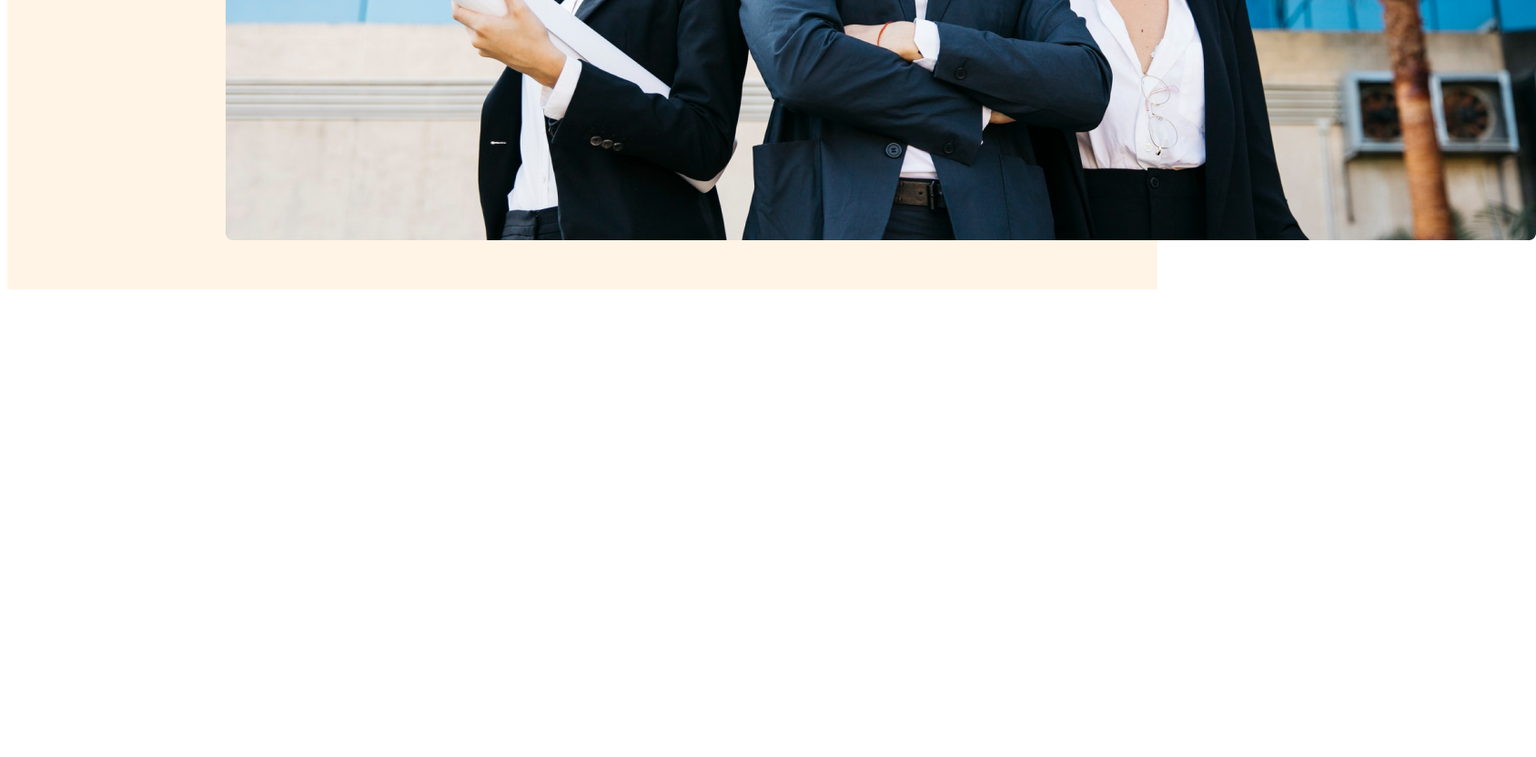
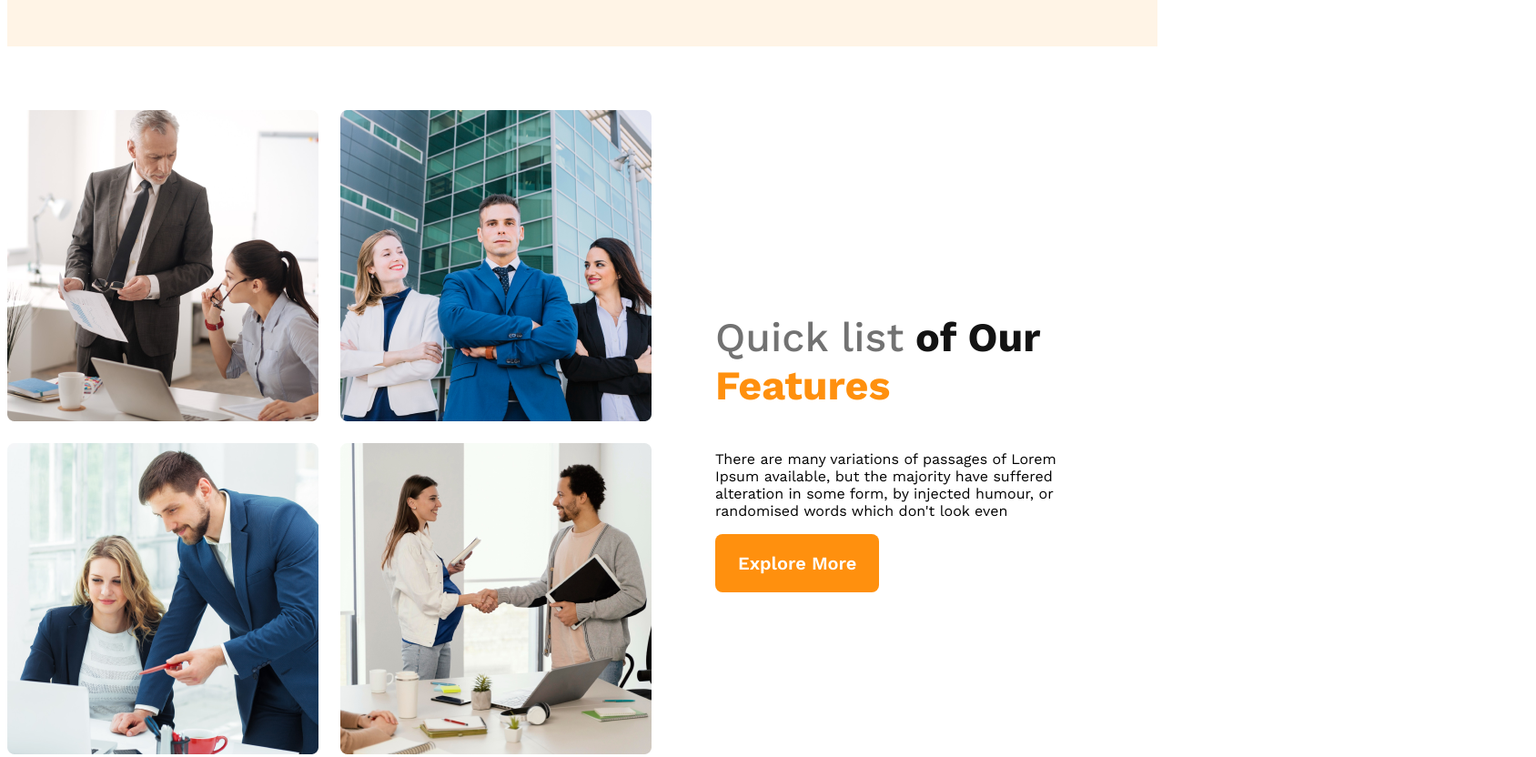
Before and after one commit to fahid123ff/g3-architects-website, a plain HTML site: page index.html in a window 1280 px wide. Shown: the part 960-1792 px from the top of the page at 91% size, 1688 px wide, since content can reach past the window. Before the commit the page ends 1286 px from the top, so only its background shows below. Drawn offline with nearby package versions, Linux system fonts and the light colour scheme.

Commit message:
feature contant added

```diff
--- a/index.html
+++ b/index.html
@@ -7,6 +7,7 @@
     <link rel="stylesheet" href="style/g3-arthitects.css">
 </head>
 <body>
+    <!-- start header -->
     <header>
         <nav>
             <h3 class="nav-title">G3 Architects</h3>
@@ -26,8 +27,22 @@
           <img src="images/banner.png" alt="">
         </div>
     </header>
+    <!-- header end -->
     <main>
-
+        <!-- team section start -->
+        <section class="teams-container">
+            <div class="teams-img-container">
+                <img src="./images/team1.png" alt="">
+                <img src="./images/team2.png" alt="">
+                <img src="./images/team3.png" alt="">
+                <img src="./images/team4.png" alt="">
+            </div>
+            <div class="teams-contant">
+                <h3 class="teams-contant-title"><span class="quick-list">Quick list</span> <span class="of-our">of Our</span> <span class="text-feture">Features</span></h3>
+                <p class="teams-description">There are many variations of passages of Lorem Ipsum available, but the majority have suffered alteration in some form, by injected humour, or randomised words which don't look even</p>
+                <button class="btn-primary">Explore More</button>
+            </div>
+        </section>
     </main>
     <footer>
 
--- a/style/g3-arthitects.css
+++ b/style/g3-arthitects.css
@@ -6,7 +6,14 @@
     font-family: 'Work Sans', sans-serif;
   }
   .btn-primary{
-
+    border-radius: 8px;
+    background: #FF900E;
+    padding: 20px 25px;
+    color: #FFF;
+    font-size: 1.25rem;
+    font-weight: 600;
+    border: 0px;
+    cursor: pointer;
   }
   /* Header Styles */
   header{
@@ -20,7 +27,7 @@
   }
   .nav-title{
     font-weight: 700;
-    font-size: 3rem;
+    font-size: 2.8rem;
     color:  #131313;
   }
   nav > ul{
@@ -52,3 +59,79 @@
   .banner-description{
     color: #727272;
   }
+  .banner img{
+    margin-top: 20px;
+    width: 100%;
+  }
+/* main section start */
+main{
+  max-width: 1440px;
+  margin: 70px auto;
+}
+.teams-container{
+  display: flex;
+  align-items: center;
+
+}
+.teams-img-container{
+  display: grid;
+  grid-template-columns: repeat(2, 1fr);
+  gap: 1.5rem;
+
+}
+.teams-contant{
+  padding-right: 70px;
+  padding-left: 70px;
+}
+.teams-contant-title{
+  font-size: 2.8rem;
+}
+.teams-contant-title .quick-list{
+  font-weight: 500;
+  color:  #727272;
+
+}
+.teams-contant-title .of-our{
+  font-weight: 700;
+  color:  #131313;
+}
+.teams-contant-title .text-feture{
+  font-weight: 700;
+  color: #FF900E;
+}
+
+
+
+
+
+
+
+  /* Responsive style */
+  /* Mobile devices */
+  @media screen and (max-width: 576px){
+    header{
+      padding: 20px;
+    }
+    nav,
+    .teams-container
+    {
+      flex-direction: column;
+    }
+    .teams-img-container{
+      grid-template-columns: 1fr;
+
+    }
+    .teams-contant{
+      padding-right: 20px;
+      padding-left: 20px;
+    }
+  }
+  /* tabet or medium device */
+@media screen and (min-width: 576px) and (max-width: 992){
+  header{
+    padding: 20px;
+  }
+  nav, .teams-container{
+  flex-direction: column;
+  }
+}
```
